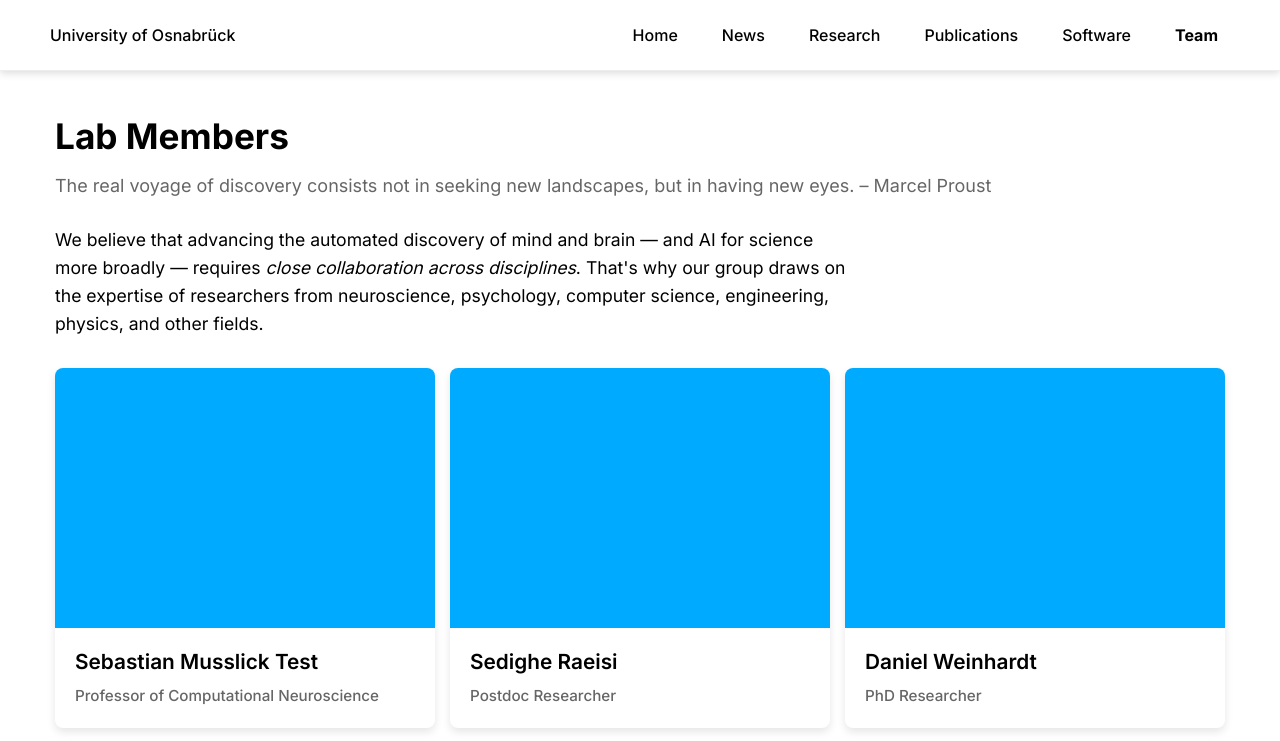
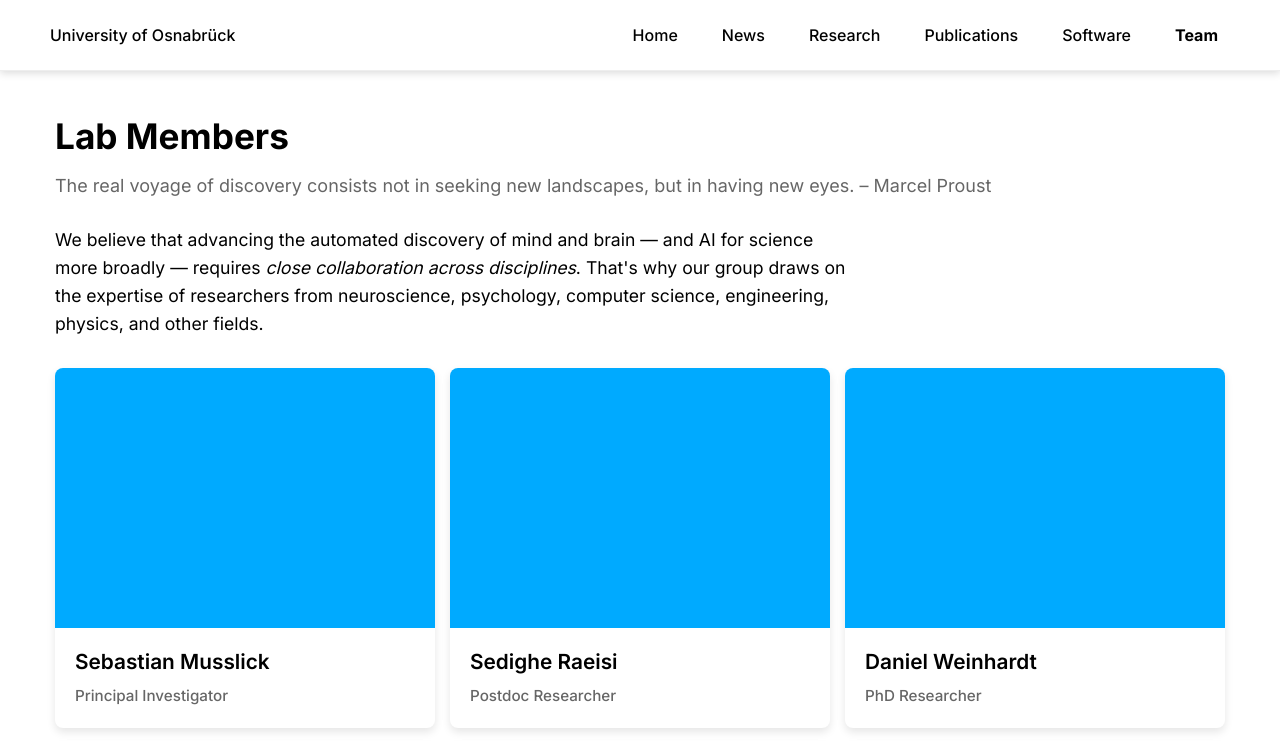
Before and after one commit to musslick/lab-website, a React (Create React App) app: page /team in a window 1280 px wide. Shown: the top 741 px of the page. Built offline with nearby package versions, Linux system fonts and the light colour scheme.

Commit message:
name fix

```diff
--- a/src/data/team.ts
+++ b/src/data/team.ts
@@ -14,11 +14,11 @@ export interface TeamMember {
     cvUrl?: string;
 }
 
-export const teamMembers: TeamMember[] = [
+export const teamMembers = [
   {
     "id": "sarah-johnson",
-        "name": "Sebastian Musslick Test",
-        "role": "Professor of Computational Neuroscience",
+    "name": "Sebastian Musslick",
+    "role": "Principal Investigator",
     "bio": "Sebastian is an Assistant Professor of Computational Neuroscience at Osnabrück University and Visiting Faculty at the Department for Cognitive and Psychological Sciences at Brown University. He is leading the Laboratory for Automated Scientific Discovery of Mind and Brain at the Institute of Cognitive Science at Osnabrück University.\n\nBefore coming back to Germany, Sebastian completed his PhD in Quantitative and Computational Neuroscience at Princeton University. Following his PhD, Sebastian joined Brown University as Assistant Research Professor and Schmidt Science Fellow, where he founded the Autonomous Empirical Research Group.",
     "imageUrl": "",
     "color": "#00AAFF",
```
Lines whose indentation alone changed are shown as unchanged.
